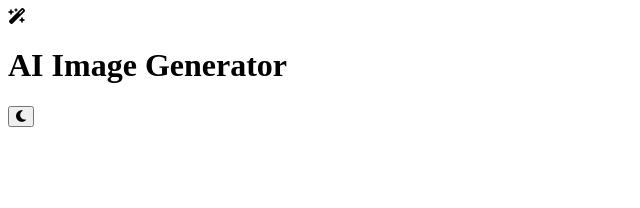
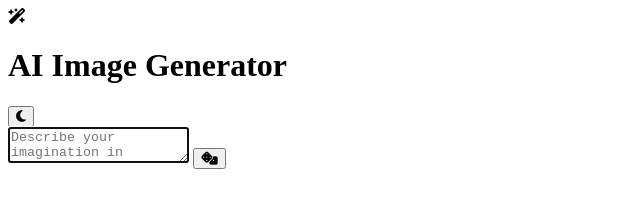
Before and after one commit to EmanTariq04/ai-agents, a plain HTML site: page index.html in a window 1280 px wide. Shown: the whole page, without its empty margins (0-640 px from the left). Drawn offline with Linux system fonts and the light colour scheme.

Commit message:
initial commit

```diff
--- a/index.html
+++ b/index.html
@@ -24,7 +24,10 @@
         <div class="main-content">
             <form action="#" class="prompt-form">
                 <div class="prompt-container">
-
+                    <textarea class="prompt-input" placeholder="Describe your imagination in detail..." required autofocus></textarea>
+                    <button class="prompt-btn">
+                        <i class="fa-solid fa-dice"></i>
+                    </button>
                 </div>
             </form>
         </div>
```
